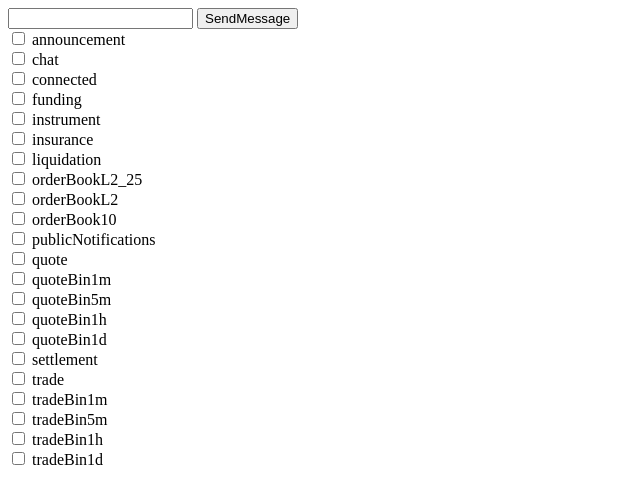
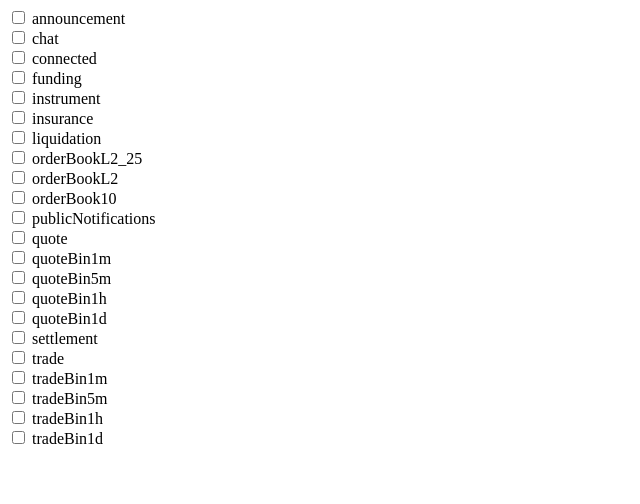
Before and after one commit to Orochyy/BitmaxGinGorilla, a plain HTML site: page template/index.html in a window 1280 px wide. Shown: the whole page, without its empty margins (0-640 px from the left). Drawn offline with Linux system fonts and the light colour scheme.

Commit message:
remove no usable function

```diff
--- a/template/index.html
+++ b/template/index.html
@@ -6,9 +6,6 @@
 </head>
 <body>
 
-<input type="text" id="input">
-<button id="sendMessage" onclick="sendMessage()">SendMessage</button>
-<br>
 <div>
     <input type="checkbox" name="announcement" onclick="manegeSubscribe(this)">
     <label>announcement</label>
@@ -124,17 +121,13 @@
         console.log(`[error] ${error.message}`);
     };
 
-    function sendMessage() {
-        let inputValue = document.getElementById("input").value;
-        socket.send(inputValue);
-    }
 
     function manegeSubscribe(e) {
-        let action = e.checked ? "subscribe" : "unsubscribe" ;
-        let topic = e.name  ;
-        let payload ;
+        let action = e.checked ? "subscribe" : "unsubscribe";
+        let topic = e.name;
+        let payload;
         payload = {"op": action, "args": [topic]}
-        let payloadStr = JSON.stringify(payload)
+        let payloadStr = JSON.stringify(payload);
         socket.send(payloadStr)
     }
 </script>
```
